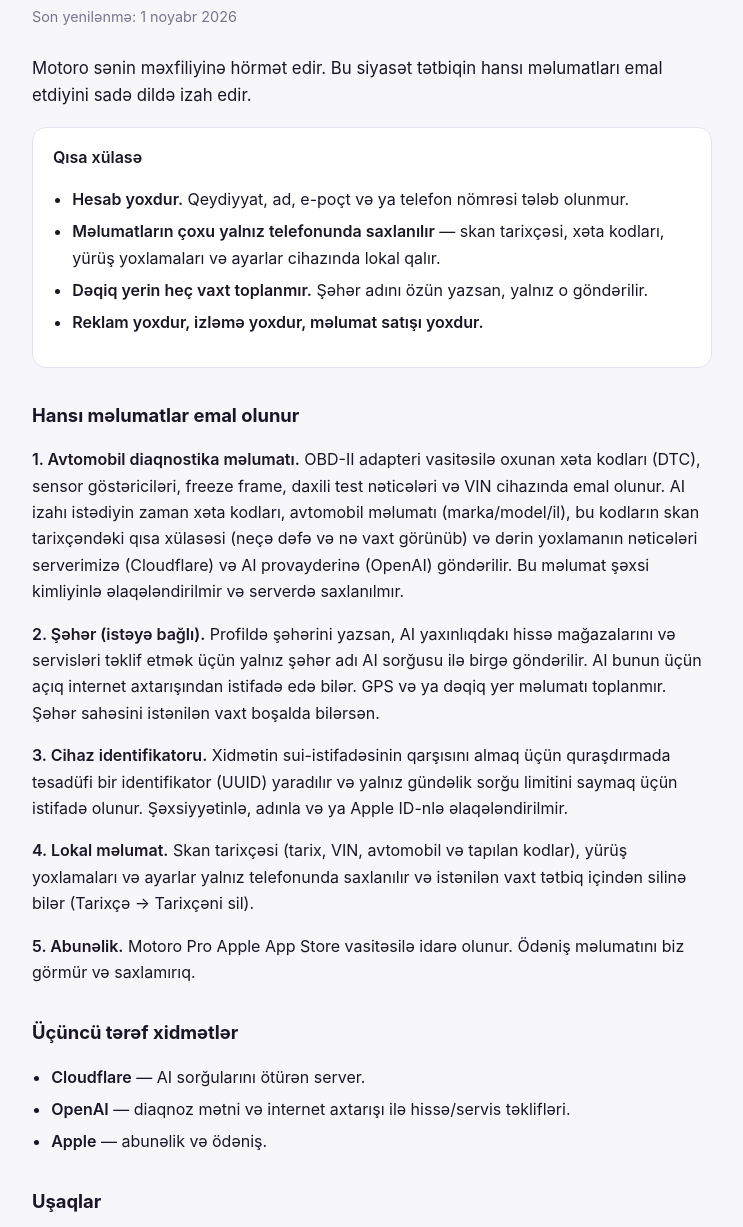
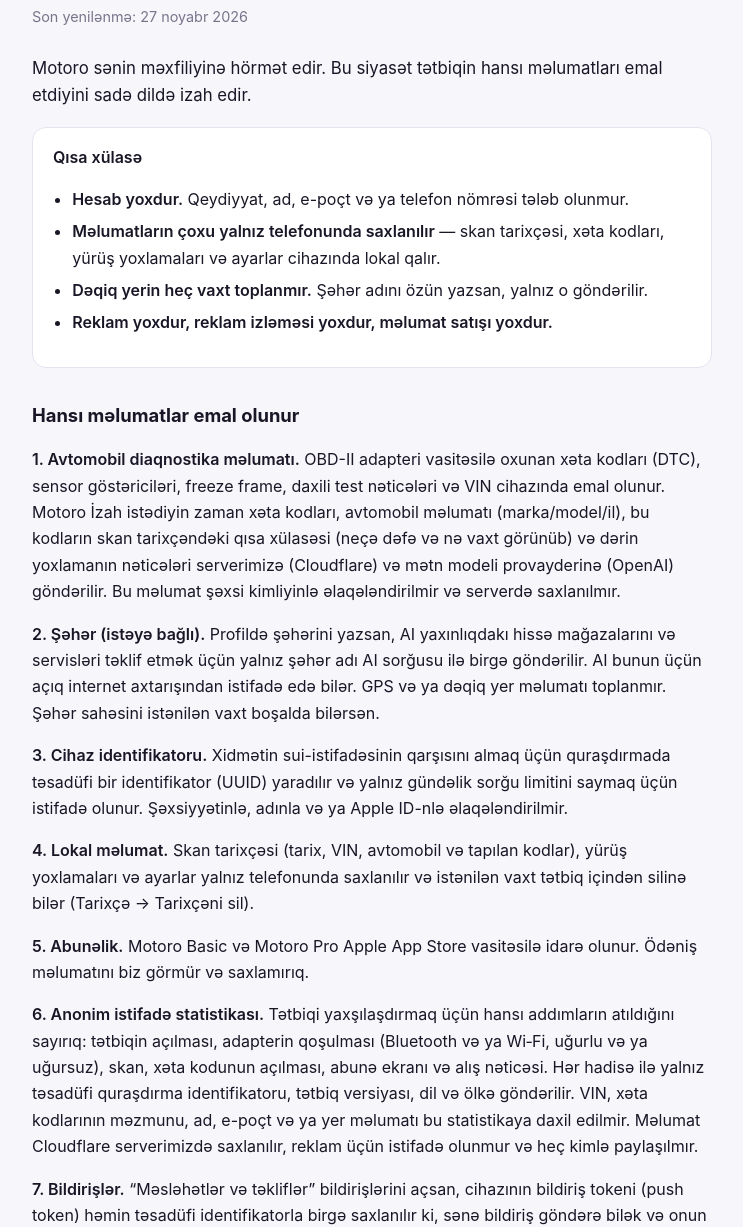
Before and after one commit to cofeea/motoro-privacy, a plain HTML site: page index.html in a window 1280 px wide. Shown: the part 77-1304 px from the top of the page, without its empty margins (268-1011 px from the left). Drawn offline with Linux system fonts and the light colour scheme.

Commit message:
Privacy: anonymous usage stats, push tokens, Motoro Basic (#3)
Claude-Session: https://claude.ai/code/session_01QmQC738Q3eigCTRwo25buv

Co-authored-by: Claude <noreply@anthropic.com>

```diff
--- a/index.html
+++ b/index.html
@@ -44,7 +44,7 @@
     <div class="logo">🚗</div>
     <h1>Motoro — Məxfilik Siyasəti</h1>
   </header>
-  <p class="updated">Son yenilənmə: 1 noyabr 2026</p>
+  <p class="updated">Son yenilənmə: 27 noyabr 2026</p>
 
   <p class="lead">Motoro sənin məxfiliyinə hörmət edir. Bu siyasət tətbiqin hansı
   məlumatları emal etdiyini sadə dildə izah edir.</p>
@@ -55,7 +55,7 @@
       <li><strong>Hesab yoxdur.</strong> Qeydiyyat, ad, e-poçt və ya telefon nömrəsi tələb olunmur.</li>
       <li><strong>Məlumatların çoxu yalnız telefonunda saxlanılır</strong> — skan tarixçəsi, xəta kodları, yürüş yoxlamaları və ayarlar cihazında lokal qalır.</li>
       <li><strong>Dəqiq yerin heç vaxt toplanmır.</strong> Şəhər adını özün yazsan, yalnız o göndərilir.</li>
-      <li><strong>Reklam yoxdur, izləmə yoxdur, məlumat satışı yoxdur.</strong></li>
+      <li><strong>Reklam yoxdur, reklam izləməsi yoxdur, məlumat satışı yoxdur.</strong></li>
     </ul>
   </div>
 
@@ -63,9 +63,9 @@
 
   <p><strong>1. Avtomobil diaqnostika məlumatı.</strong> OBD-II adapteri vasitəsilə
   oxunan xəta kodları (DTC), sensor göstəriciləri, freeze frame, daxili test nəticələri və VIN
-  cihazında emal olunur. AI izahı istədiyin zaman xəta kodları, avtomobil məlumatı
+  cihazında emal olunur. Motoro İzah istədiyin zaman xəta kodları, avtomobil məlumatı
   (marka/model/il), bu kodların skan tarixçəndəki qısa xülasəsi (neçə dəfə və nə vaxt görünüb)
-  və dərin yoxlamanın nəticələri serverimizə (Cloudflare) və AI provayderinə (OpenAI)
+  və dərin yoxlamanın nəticələri serverimizə (Cloudflare) və mətn modeli provayderinə (OpenAI)
   göndərilir. Bu məlumat şəxsi kimliyinlə əlaqələndirilmir və serverdə saxlanılmır.</p>
 
   <p><strong>2. Şəhər (istəyə bağlı).</strong> Profildə şəhərini yazsan, AI yaxınlıqdakı
@@ -82,14 +82,27 @@
   kodlar), yürüş yoxlamaları və ayarlar yalnız telefonunda saxlanılır və istənilən vaxt
   tətbiq içindən silinə bilər (Tarixçə → Tarixçəni sil).</p>
 
-  <p><strong>5. Abunəlik.</strong> Motoro Pro Apple App Store vasitəsilə idarə olunur.
+  <p><strong>5. Abunəlik.</strong> Motoro Basic və Motoro Pro Apple App Store vasitəsilə idarə olunur.
   Ödəniş məlumatını biz görmür və saxlamırıq.</p>
+
+  <p><strong>6. Anonim istifadə statistikası.</strong> Tətbiqi yaxşılaşdırmaq üçün hansı
+  addımların atıldığını sayırıq: tətbiqin açılması, adapterin qoşulması (Bluetooth və ya Wi‑Fi,
+  uğurlu və ya uğursuz), skan, xəta kodunun açılması, abunə ekranı və alış nəticəsi. Hər
+  hadisə ilə yalnız təsadüfi quraşdırma identifikatoru, tətbiq versiyası, dil və ölkə
+  göndərilir. VIN, xəta kodlarının məzmunu, ad, e-poçt və ya yer məlumatı bu statistikaya
+  daxil edilmir. Məlumat Cloudflare serverimizdə saxlanılır, reklam üçün istifadə olunmur
+  və heç kimlə paylaşılmır.</p>
+
+  <p><strong>7. Bildirişlər.</strong> “Məsləhətlər və təkliflər” bildirişlərini açsan, cihazının
+  bildiriş tokeni (push token) həmin təsadüfi identifikatorla birgə saxlanılır ki, sənə
+  bildiriş göndərə bilək və onun açılıb-açılmadığını sayaq. Profildə bu seçimi söndürə
+  bilərsən.</p>
 
   <h2>Üçüncü tərəf xidmətlər</h2>
   <ul>
-    <li><strong>Cloudflare</strong> — AI sorğularını ötürən server.</li>
+    <li><strong>Cloudflare</strong> — sorğuları ötürən server, anonim statistika və bildirişlər.</li>
     <li><strong>OpenAI</strong> — diaqnoz mətni və internet axtarışı ilə hissə/servis təklifləri.</li>
-    <li><strong>Apple</strong> — abunəlik və ödəniş.</li>
+    <li><strong>Apple</strong> — abunəlik, ödəniş və bildirişlərin çatdırılması (APNs).</li>
   </ul>
 
   <h2>Uşaqlar</h2>
```
